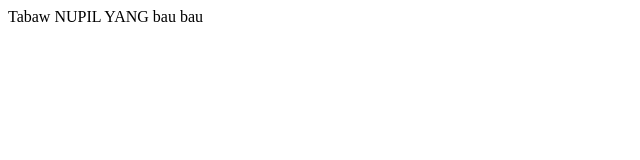
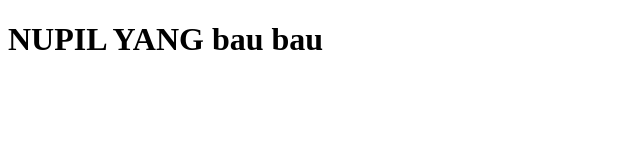
Before and after one commit to sekartamaraa/coba, a plain HTML site: page index.html in a window 1280 px wide. Shown: the whole page, without its empty margins (0-640 px from the left). Drawn offline with Linux system fonts and the light colour scheme.

Commit message:
index satu

```diff
--- a/index.html
+++ b/index.html
@@ -1,12 +1,12 @@
 <!DOCTYPE html>
 <html lang="en">
 <head>
-    <meti charset="UTF-8">
+    <meta charset="UTF-8">
     <meta http-equiv="X-UA-Compatible" content="IE=edge">
-    <meta name="viewport" conten="width=device-width, initial-scale=1.0">
-    <titel>Tabaw</titel>
+    <meta name="viewport" content="wedth=device-width, initial-scale=1.0">
+    <title>Tabaw</title>
 </head>
 <body>
-    <ha1>NUPIL YANG bau bau</h1>
+    <h1>NUPIL YANG bau bau</h1>
 </body>
 </html>
```
